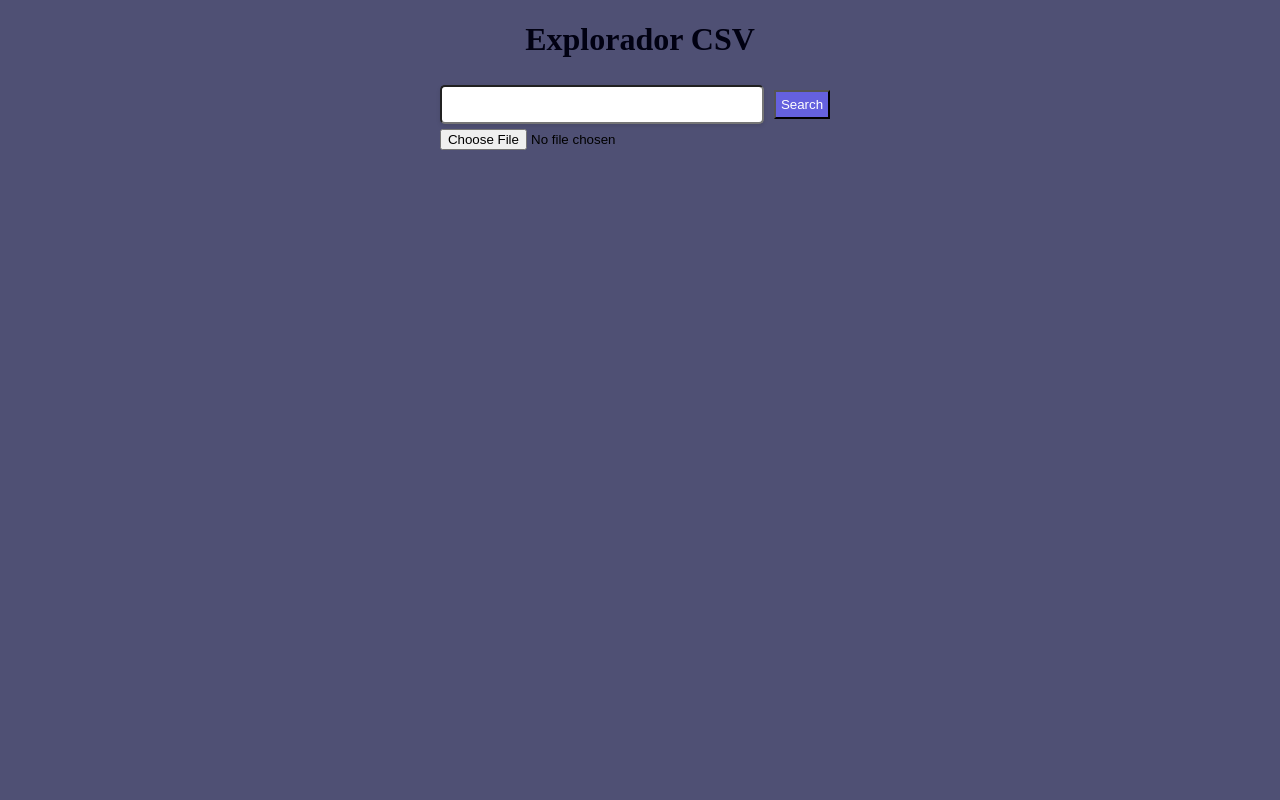
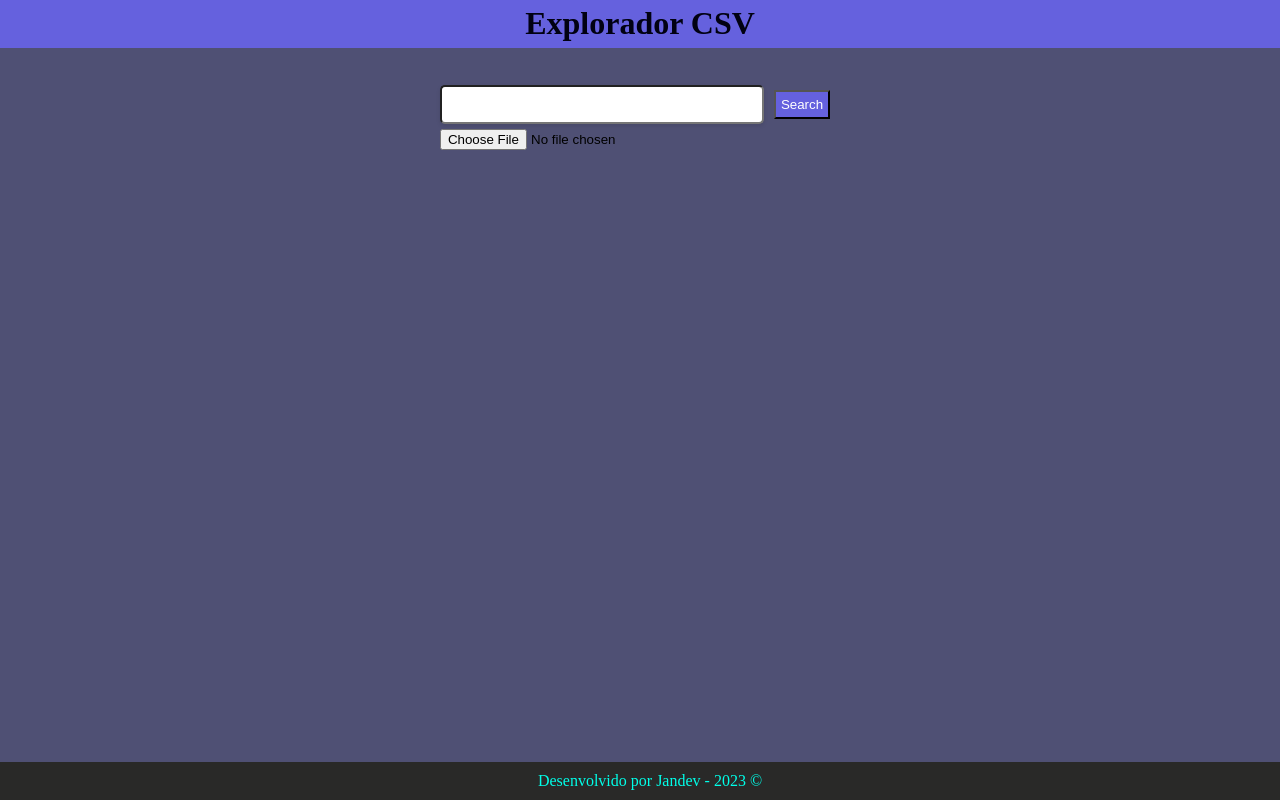
Before and after one commit to jandsonrj/exploradorcsv, a React (Create React App) app: page / in a window 1280 px wide. Built offline with nearby package versions, Linux system fonts and the light colour scheme; the HTML template or start-up script is replaced by a standard one.

Commit message:
latest release

```diff
--- a/public/index.html
+++ b/public/index.html
@@ -24,7 +24,7 @@
       work correctly both with client-side routing and a non-root public URL.
       Learn how to configure a non-root public URL by running `npm run build`.
     -->
-    <title>React App</title>
+    <title>Explorador CSV</title>
   </head>
   <body>
     <noscript>You need to enable JavaScript to run this app.</noscript>
--- a/src/App.tsx
+++ b/src/App.tsx
@@ -1,6 +1,8 @@
 import React, { useState } from 'react';
 import Card from './components/Card';
 import SearchBar from './components/SearchBar';
+import Header from './components/Header';
+import Footer from './components/Footer';
 import './styles/App.css';
 
 interface CSVData {
@@ -18,11 +20,12 @@ const App: React.FC = () => {
 
   return (
     <div>
-      <h1>Explorador CSV</h1>
-
-      <SearchBar onSearch={handleSearch} />
-
+      <Header />
+      <div style={{ marginTop: '20%' }}>
+        <SearchBar onSearch={handleSearch} />
+      </div>
       <Card data={data} searchQuery={searchQuery} setData={setData} />
+      <Footer />
     </div>
   );
 };
--- a/src/components/Card.tsx
+++ b/src/components/Card.tsx
@@ -17,7 +17,8 @@ const Card: React.FC<CardProps> = ({ data, searchQuery, setData }) => {
 
     useEffect(() => {
         const filtered = data.filter((row) => {
-            return row.name.toLowerCase().includes(searchQuery.toLowerCase());
+            return (row.name && row.name.toLowerCase().includes(searchQuery.toLowerCase())) ||
+                (row.nome && row.nome.toLowerCase().includes(searchQuery.toLowerCase()));
         });
         setFilteredData(filtered);
     }, [data, searchQuery]);
--- /dev/null
+++ b/src/components/Footer.tsx
@@ -0,0 +1,24 @@
+import React from 'react';
+import '../styles/style.css'
+
+const Footer = () => {
+    const footerStyle: React.CSSProperties = {
+        backgroundColor: '#292928',
+        textAlign: 'center',
+        padding: '10px',
+        position: 'fixed',
+        left: 0,
+        bottom: 0,
+        width: '100%',
+    };
+
+    const githubLink = "https://github.com/jandsonrj";
+
+    return (
+        <footer style={footerStyle}>
+            <a href={githubLink} target="_blank" rel="noopener noreferrer" className="blinking-link">Desenvolvido por Jandev - 2023 &copy;</a>
+        </footer>
+    );
+}
+
+export default Footer;
--- /dev/null
+++ b/src/components/Header.tsx
@@ -0,0 +1,21 @@
+import React from 'react';
+
+const Header = () => {
+    const headerStyle: React.CSSProperties = {
+        backgroundColor: '#6561de',
+        color: 'black',
+        position: 'fixed',
+        top: 0,
+        left: 0,
+        width: '100%',
+        height: '6%'
+    };
+
+    return (
+        <header style={headerStyle}>
+            <h1 style={{ fontFamily: 'cursive', marginTop: '5px' }}>Explorador CSV</h1>
+        </header>
+    );
+}
+
+export default Header;
--- /dev/null
+++ b/src/styles/style.css
@@ -0,0 +1,35 @@
+.blinking-link {
+animation: blink 4s infinite;
+text-decoration: none;
+font-family: cursive;
+}
+
+@keyframes blink {
+0% {
+    color: #ff0000;
+}
+14% {
+    color: #ffff00;
+}
+28% {
+    color: #00ff00;
+}
+42% {
+    color: #00ffff;
+}
+50% {
+    color: #000;
+    }
+57% {
+    color: #0000ff;
+}
+71% {
+    color: #ff00ff;
+}
+85% {
+    color: #e5ff00;
+}
+100% {
+    color: #ffa500;
+}
+}
```
Also changed, not shown: src/components/SearchBar.tsx (indentation only), 1 other file (tests, documents, lock files or other folders).
